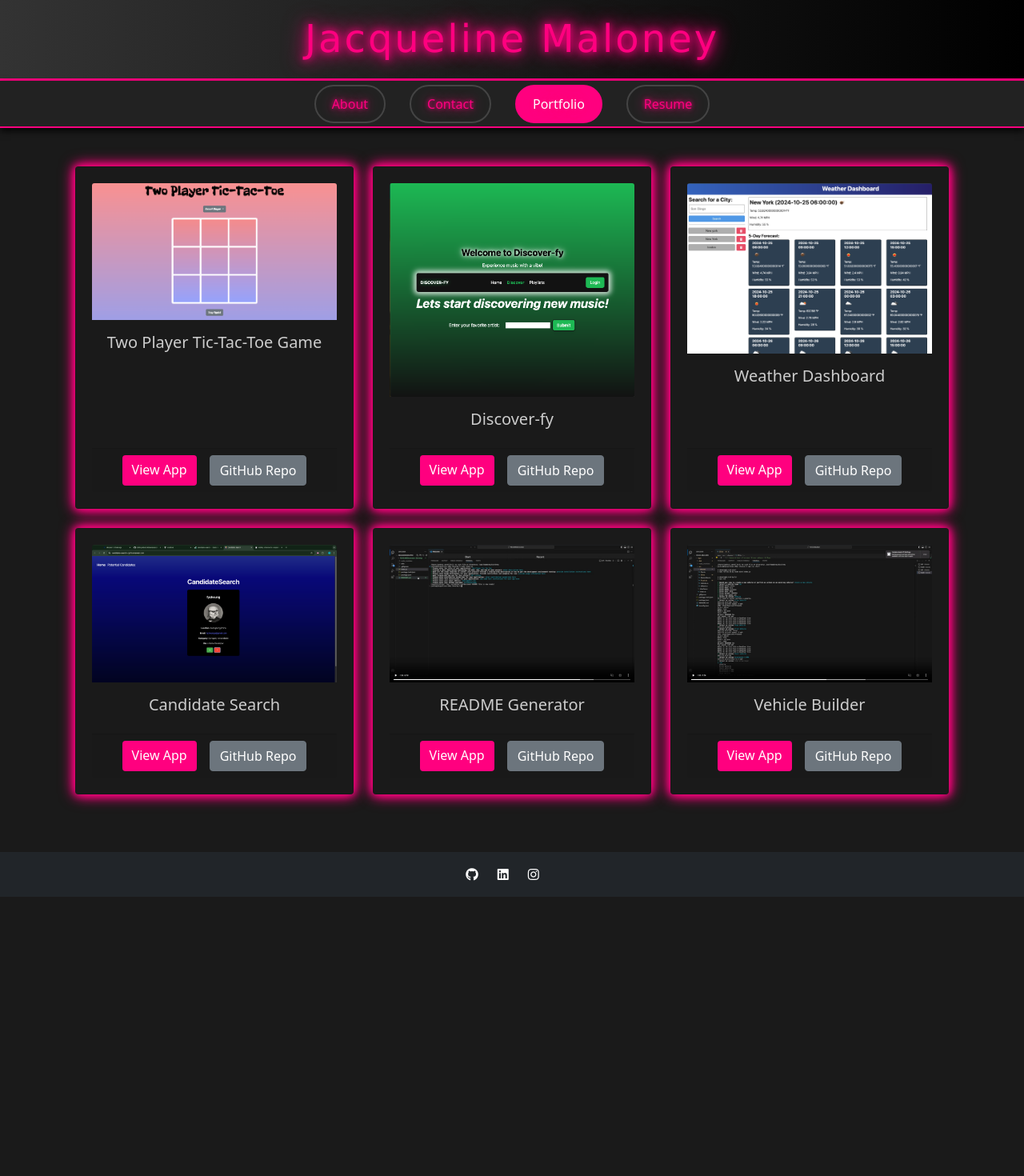
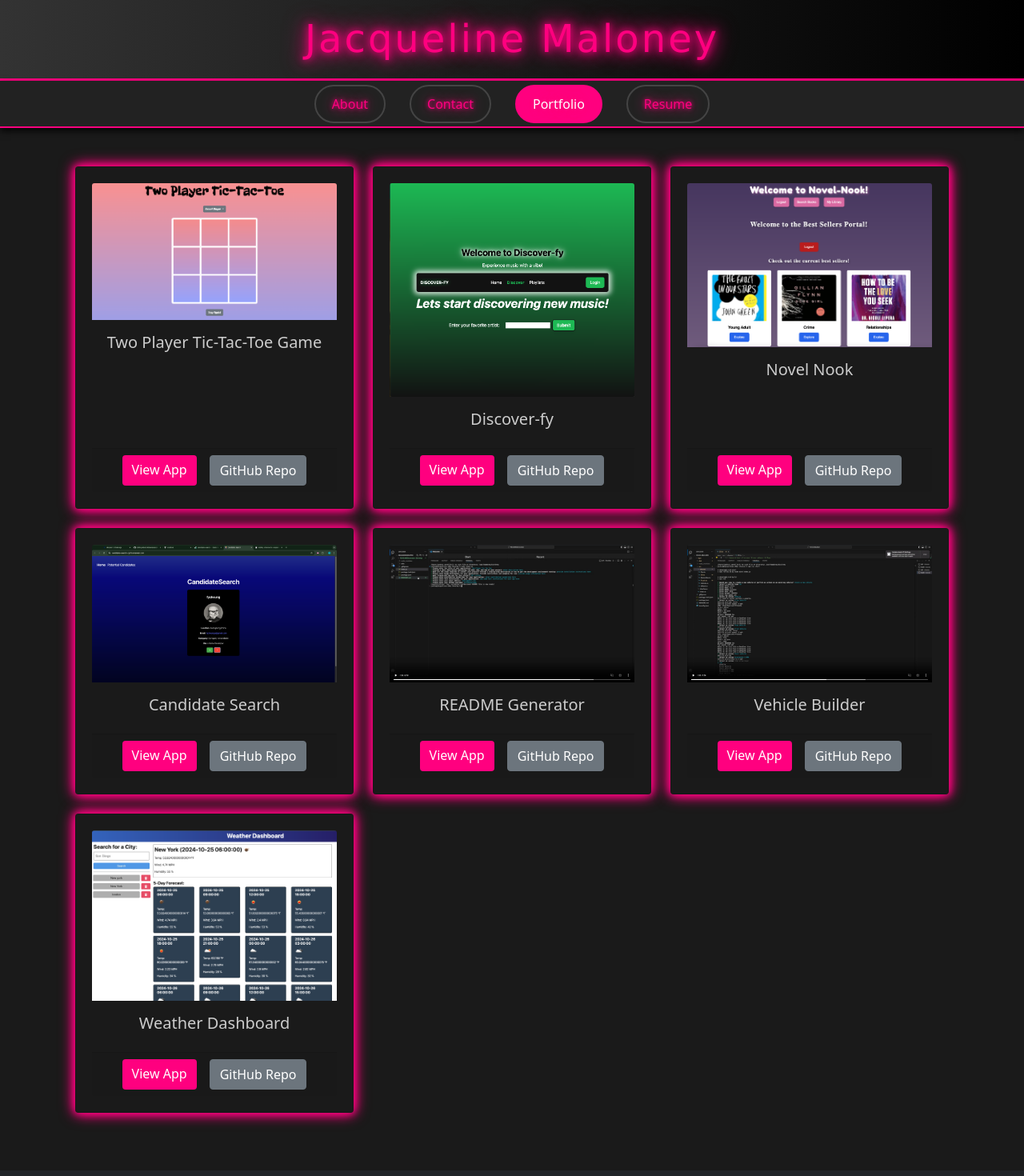
Before and after one commit to jmalon10/React-Portfolio, a React (Vite) app: page /Portfolio in a window 1280 px wide. Shown: the top 1470 px of the page at 80% size. Before the commit the page ends 1129 px from the top, so only its background shows below. Built offline with nearby package versions, Linux system fonts and the light colour scheme.

Commit message:
added novel nook to portfolio and finishing touches

```diff
--- a/src/pages/About.jsx
+++ b/src/pages/About.jsx
@@ -62,7 +62,7 @@ export default function About() {
                 </div>
               </div>
            </div>
-           <div className="about-container">
+           <div className="about-container" style={{ width: "40%" }}>
             <div className="about-card">
            <h2>About Me</h2>
            <p>
--- a/src/pages/Contact.jsx
+++ b/src/pages/Contact.jsx
@@ -59,7 +59,7 @@ function Contact() {
   };
 
   return (
-    <div className="container text-center">
+    <div className="container text-center" style={{ width: "30%" }}>
       <h2 className="mb-4" style={{ paddingTop: '20px'}}>Contact Me!</h2>
       <form className="form" onSubmit={handleFormSubmit}>
         <div className="form-group mb-3">
--- a/src/pages/Portfolio.jsx
+++ b/src/pages/Portfolio.jsx
@@ -4,6 +4,7 @@ import weather from '../assets/weather-dashboard.png';
 import candidate from '../assets/candidate-search.png';
 import readme from '../assets/Readme.png';
 import vehicle from '../assets/vehicle.png';
+import novel from '../assets/novel-nook.png';
 
 function Portfolio() {
     return (
@@ -37,16 +38,16 @@ function Portfolio() {
                     </div>
                 </div>
 
-                {/* Portfolio Card 3 */}
+                {/* Portfolio Card 7 */}
                 <div className="col-md-4 mb-4">
                     <div className="card h-100">
-                        <img src={weather} className="card-img-top" alt="Weather Dashboard" />
+                        <img src={novel} className="card-img-top" alt="Novel Nook" />
                         <div className="card-body">
-                            <h5 className="card-title">Weather Dashboard</h5>
+                            <h5 className="card-title">Novel Nook</h5>
                         </div>
                         <div className="card-footer d-flex justify-content-center">
-                            <a href="https://weather-dashboard-9rqx.onrender.com/" className="btn btn-primary mx-2" target="_blank" rel="noopener noreferrer">View App</a>
-                            <a href="https://github.com/jmalon10/Weather-Dashboard" className="btn btn-secondary mx-2" target="_blank" rel="noopener noreferrer">GitHub Repo</a>
+                            <a href="https://novel-nook.onrender.com/" className="btn btn-primary mx-2" target="_blank" rel="noopener noreferrer">View App</a>
+                            <a href="https://github.com/jmalon10/Novel-Nook" className="btn btn-secondary mx-2" target="_blank" rel="noopener noreferrer">GitHub Repo</a>
                         </div>
                     </div>
                 </div>
@@ -92,6 +93,20 @@ function Portfolio() {
                         </div>
                     </div>
                 </div>
+
+                {/* Portfolio Card 3 */}
+                <div className="col-md-4 mb-4">
+                    <div className="card h-100">
+                        <img src={weather} className="card-img-top" alt="Weather Dashboard" />
+                        <div className="card-body">
+                            <h5 className="card-title">Weather Dashboard</h5>
+                        </div>
+                        <div className="card-footer d-flex justify-content-center">
+                            <a href="https://weather-dashboard-9rqx.onrender.com/" className="btn btn-primary mx-2" target="_blank" rel="noopener noreferrer">View App</a>
+                            <a href="https://github.com/jmalon10/Weather-Dashboard" className="btn btn-secondary mx-2" target="_blank" rel="noopener noreferrer">GitHub Repo</a>
+                        </div>
+                    </div>
+                </div>
             </div>
         </div>
     );
--- a/src/pages/Resume.jsx
+++ b/src/pages/Resume.jsx
@@ -5,7 +5,8 @@ function Resume() {
         <section style={{ paddingTop: "30px" }} className="container text-center">
 
             <div className="skills">
-                <div className="about-card">
+                <div className="about-card"
+                style={{ width: "40%" }}>
                 <h2>Front-End Development Skills</h2>
                 <ul className="list-unstyled">
                     <li>HTML</li>
@@ -15,7 +16,8 @@ function Resume() {
                     <li>Bootstrap</li>
                 </ul>
                 </div>
-                <div className="about-card">
+                <div className="about-card"
+                style={{ width: "40%" }}>
                 <h2>Back-End Development Skills</h2>
                 <ul className="list-unstyled">
                     <li>APIs</li>
```
Also changed, not shown: src/assets/novel-nook.png (added).
